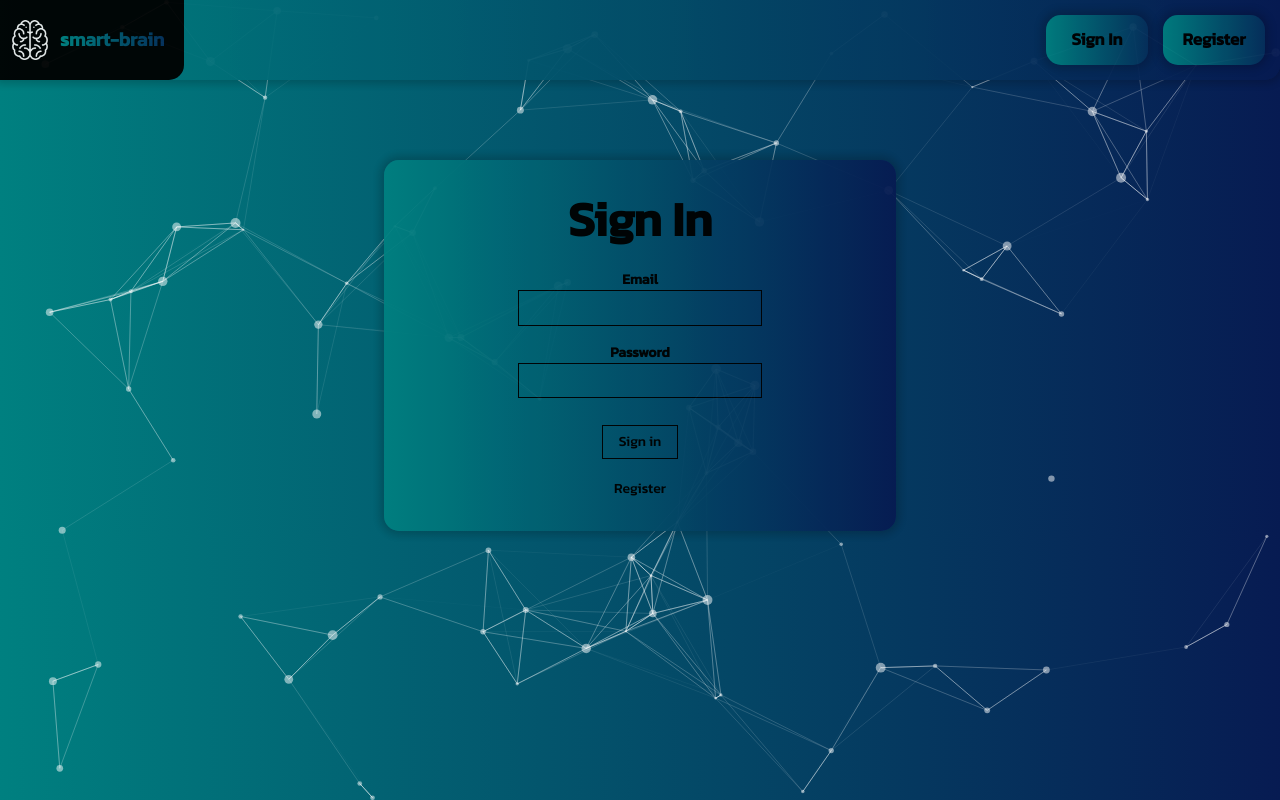
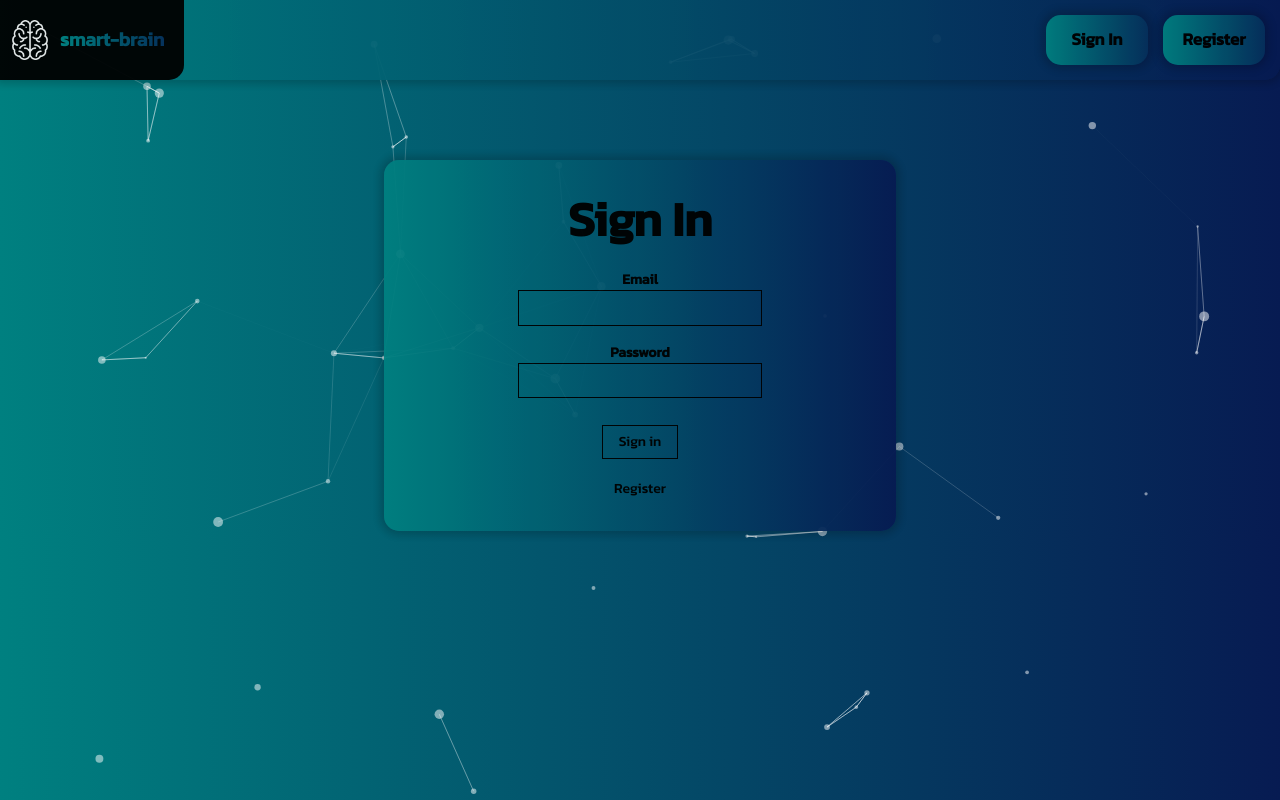
Before and after one commit to Lupuvlad8/smart-brain, a React (Create React App) app: page / in a window 1280 px wide. Built offline with nearby package versions, Linux system fonts and the light colour scheme.

Commit message:
update tilt

```diff
--- a/package.json
+++ b/package.json
@@ -1,5 +1,5 @@
 {
-  "homepage": "http://lupuvlad8.github.io/smart-brain",
+  "homepage": "https://lupuvlad8.github.io/smart-brain",
   "name": "facerecognitionbrain",
   "version": "0.1.0",
   "private": true,
--- a/src/App.js
+++ b/src/App.js
@@ -105,7 +105,7 @@ class App extends Component {
     const { isSignedIn, imageUrl, route, box } = this.state;
     return (
       <div className="App">
-        <Particle />
+        <Particle/>
         <div className="top">
           <Navigation isSignedIn={isSignedIn} onRouteChange={this.onRouteChange} />
         </div>
--- a/src/components/Logo/Logo.css
+++ b/src/components/Logo/Logo.css
@@ -1,9 +1,28 @@
-.Tilt {
+.animation {
+    z-index: 2;
     height: 180px;
     width: 180px;
     background: linear-gradient(270deg, #071b52 0% , teal 100%);
     border-radius: 15px;
-    box-shadow: 0 0 8px 4px rgb(0 0 0 / 20%);
+    transform: scale(1);
+    animation: pulse 2s infinite;
+}
+
+@keyframes pulse {
+  0% {
+    transform: scale(0.95);
+    box-shadow: 0 0 0 0 rgba(0, 0, 0, 0.7);
+  }
+
+  70% {
+    transform: scale(1);
+    box-shadow: 0 0 0 10px rgba(0, 0, 0, 0);
+  }
+
+  100% {
+    transform: scale(0.95);
+    box-shadow: 0 0 0 0 rgba(0, 0, 0, 0);
+  }
 }
 
 .logo {
--- a/src/components/Logo/Logo.js
+++ b/src/components/Logo/Logo.js
@@ -1,15 +1,14 @@
 import React from 'react';
-import Tilt from 'react-parallax-tilt';
 import './Logo.css';
 import brain from './brain.png';
 
 const Logo = () => {
     return (
     <div className='logo-container center'>
-        <Tilt className='Tilt'>
+        <div className='animation'>
                 <img src={brain} alt='logo' className='logo'></img>
 
-        </Tilt>
+        </div>
     </div>
     )
 }
--- a/src/components/Particle/Particle.jsx
+++ b/src/components/Particle/Particle.jsx
@@ -70,15 +70,15 @@ function Particle() {
                             default: "bounce",
                         },
                         random: false,
-                        speed: 2,
+                        speed: 1,
                         straight: false,
                     },
                     number: {
                         density: {
                             enable: true,
-                            area: 800,
+                            area: 1000,
                         },
-                        value: 80,
+                        value: 50,
                     },
                     opacity: {
                         value: 0.5,
--- a/src/index.css
+++ b/src/index.css
@@ -11,6 +11,7 @@ body {
   -webkit-font-smoothing: antialiased;
   -moz-osx-font-smoothing: grayscale;
   background: linear-gradient(270deg, #071b52 0% , teal 100%);
+  width: 100%;
 }
 
 * {
```
Also changed, not shown: public/index.html (+0 -10 lines).
